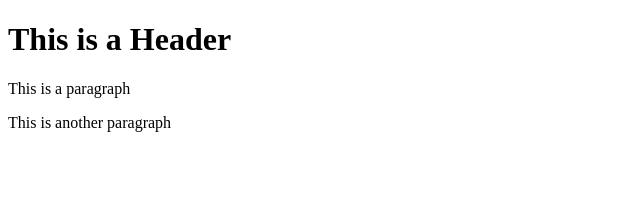
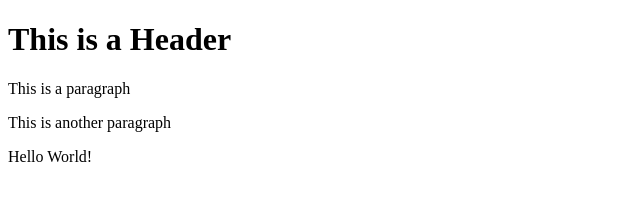
Before and after one commit to bobex001/git-test, a website: page index.html in a window 1280 px wide. Shown: the whole page, without its empty margins (0-640 px from the left). Drawn offline with Linux system fonts and the light colour scheme.

Commit message:
using NPM

```diff
--- a/index.html
+++ b/index.html
@@ -4,5 +4,6 @@
         <h1>This is a Header </h1>
         <p>This is a paragraph</p>
         <p>This is another paragraph</p>
+        <p>Hello World!</p>
     </body>
 </html>
```
Also changed, not shown: package.json (added, +24 -0 lines), 2 other files.
